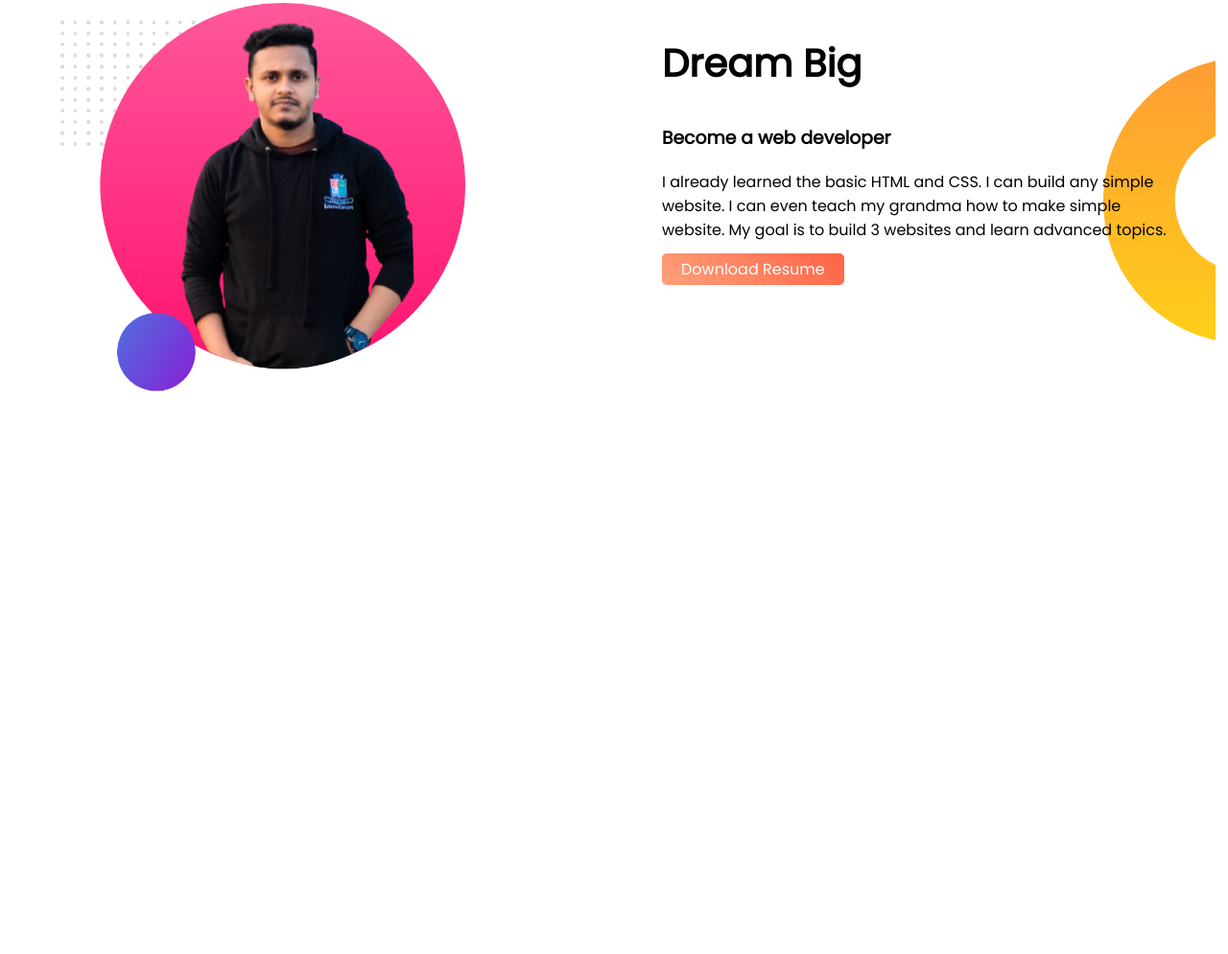
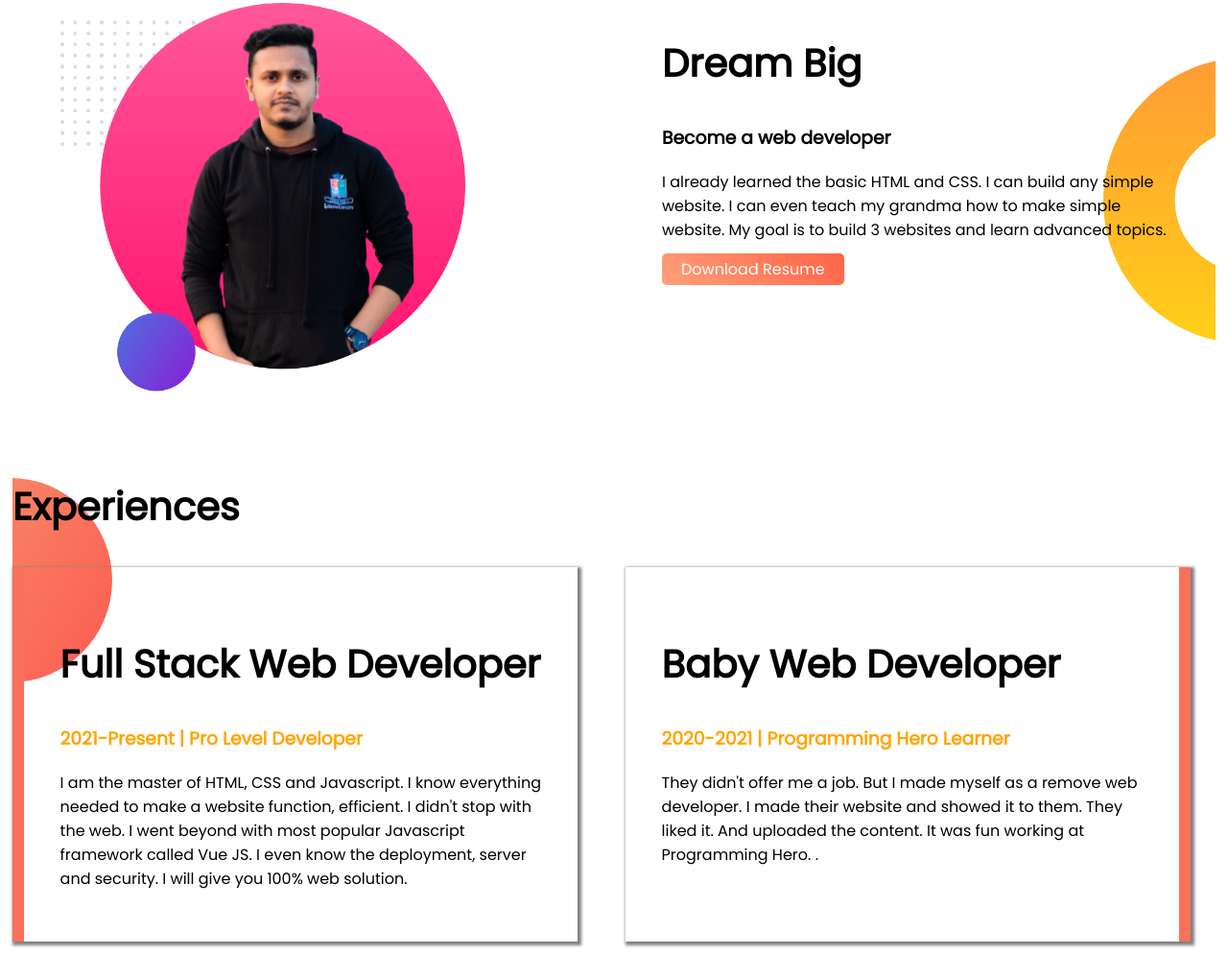
Before and after one commit to khosruzzamn/developer-portfolio, a plain HTML site: page index.html in a window 1280 px wide. Shown: the part 586-1580 px from the top of the page at 96% size. Before the commit the page ends 1064 px from the top, so only its background shows below. Drawn offline with Linux system fonts and the light colour scheme.

Commit message:
commit experience secion

```diff
--- a/index.html
+++ b/index.html
@@ -13,7 +13,7 @@
 
 <body>
 
-    <section class="top-banner">
+    <section class="top-banner flaxable-container">
         <div class="half-width">
             <h1>Welcome to </h1>
             <h1> <span class="orang-color"> Khosruzzaman</span> world ! </h1>
@@ -31,7 +31,7 @@
             <img src="images/khosru1.png" alt="dev khosruzzaman">
         </div>
     </section>
-    <section class="dream-big">
+    <section class="dream-big flaxable-container">
 
         <div class="half-width">
 
@@ -50,7 +50,31 @@
         </div>
 
     </section>
+    <section class="experiences-area">
 
+        <h1> Experiences</h1>
+
+        <div class="flaxable-container ">
+
+            <div class="experience-item" id="full-stack">
+
+                <h1>Full Stack Web Developer </h1>
+                <h3 class="orang-color">2021-Present | Pro Level Developer </h3>
+                <p>I am the master of HTML, CSS and Javascript. I know everything needed to make a website function,
+                    efficient. I didn't stop with the web. I went beyond with most popular Javascript framework called
+                    Vue
+                    JS. I even know the deployment, server and security. I will give you 100% web solution.</p>
+            </div>
+            <div class="experience-item" id="baby-devloper">
+
+                <h1>Baby Web Developer</h1>
+                <h3 class="orang-color">2020-2021 | Programming Hero Learner</h3>
+                <p>They didn't offer me a job. But I made myself as a remove web developer. I made their website and
+                    showed
+                    it to them. They liked it. And uploaded the content. It was fun working at Programming Hero. .</p>
+            </div>
+        </div>
+    </section>
 </body>
 
 </html>
--- a/style.css
+++ b/style.css
@@ -13,7 +13,7 @@ h1{
     color: orange;
 }
 
-section{
+.flaxable-container{
     display: flex;
 }
 .half-width{
@@ -44,3 +44,29 @@ section{
     background-repeat: no-repeat;
     background-position: right;
 }
+.experiences-area{
+    background-image: url(images/exp-bg.png);
+    background-repeat: no-repeat;
+}
+
+.experience-item{
+
+    width: 40%;
+    padding: 3%;
+    border-color: red;
+    border-left: 5px;
+
+}
+#full-stack{
+
+ box-shadow: 2px 2px 3px 2px gray;
+ margin-right: 2%;;
+ border-left: 12px solid #f9715c;
+}
+#baby-devloper{
+
+    box-shadow: 2px 2px 3px 2px gray;
+    margin-left: 2%;
+    border-right: 12px solid #f9715c;;
+
+   }
```
